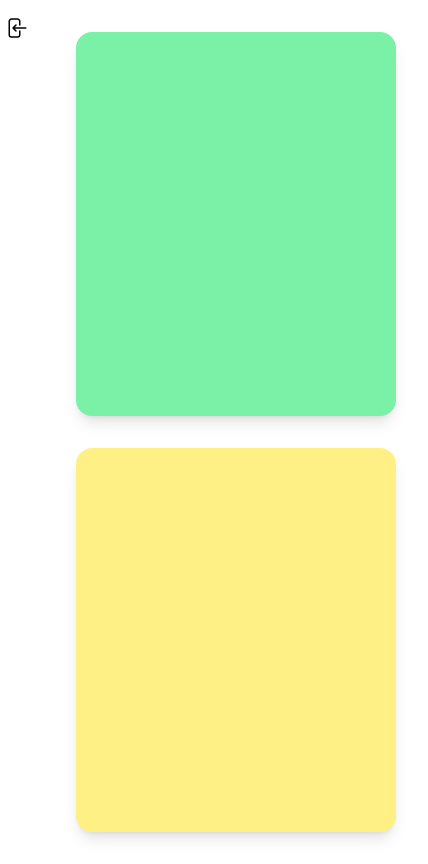
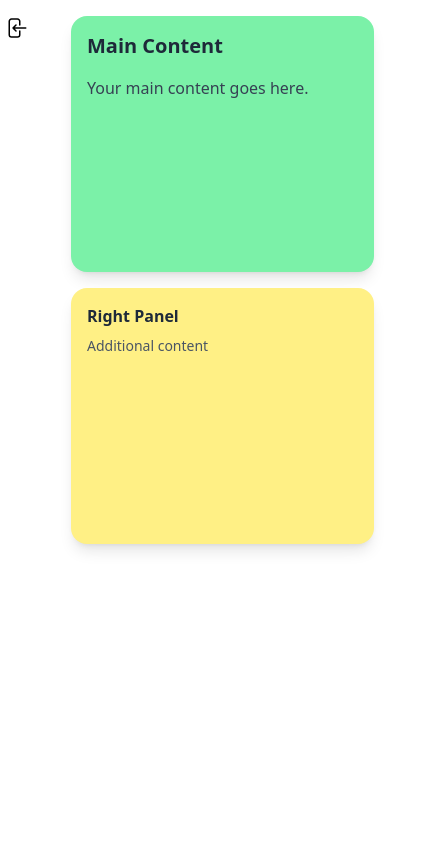
Before and after one commit to purvjoshi04/cohort-3, a React (Vite) app in the folder week-13/tailwind-class/: page /hero in a window 390 px wide. Shown: the whole page, 428 px wide, since content can reach past the window. Built offline with nearby package versions, Linux system fonts and the light colour scheme.

Commit message:
responsive hero page

```diff
--- a/week-13/tailwind-class/src/components/MainContent.jsx
+++ b/week-13/tailwind-class/src/components/MainContent.jsx
@@ -1,16 +1,73 @@
 export const MainContent = () => {
     return (
-        <div className="w-full">
-            <div className="h-72 bg-black hidden md:block"></div>
-            <div className="grid grid-cols-11 gap-8 p-8">
-                <div className="h-96 rounded-2xl bg-red-200 md:col-span-2 -translate-y-24 shadow-lg col-span-11 hidden md:block">
+        <div className="w-full min-h-screen">
+            <div className="h-48 md:h-35 bg-black hidden md:block"></div>
 
+            {/* Mobile Layout - Stack vertically */}
+            <div className="md:hidden space-y-4 p-4">
+                <div className="h-64 rounded-2xl bg-green-300 shadow-lg">
+                    <div className="p-4">
+                        <h2 className="text-xl font-bold text-gray-800 mb-4">Main Content</h2>
+                        <p className="text-gray-700">Your main content goes here.</p>
+                    </div>
                 </div>
-                <div className="h-96 rounded-2xl bg-green-300 md:col-span-6 shadow-lg col-span-11">
+                <div className="h-64 rounded-2xl bg-yellow-200 shadow-lg">
+                    <div className="p-4">
+                        <h3 className="font-semibold text-gray-800">Right Panel</h3>
+                        <p className="text-sm text-gray-600 mt-2">Additional content</p>
+                    </div>
+                </div>
+            </div>
 
+            {/* Tablet Layout (768px-1024px) */}
+            <div className="hidden md:block lg:hidden">
+                <div className="mx-4 md:mx-8 mb-4 md:mb-6 -translate-y-10">
+                    <div className="h-48 rounded-2xl bg-red-200 shadow-lg">
+                        <div className="p-4 md:p-6">
+                            <h3 className="text-lg font-semibold text-gray-800">Left Panel</h3>
+                            <p className="text-sm text-gray-600 mt-2">This content is now displayed horizontally for better tablet experience</p>
+                        </div>
+                    </div>
                 </div>
-                <div className="h-96 rounded-2xl bg-yellow-200 md:col-span-3 shadow-lg col-span-11">
 
+                <div className="grid grid-cols-1 md:grid-cols-3 gap-4 md:gap-6 mx-4 md:mx-8">
+                    <div className="md:col-span-2 min-h-96 rounded-2xl bg-green-300 shadow-lg">
+                        <div className="p-4 md:p-6">
+                            <h2 className="text-xl font-bold text-gray-800 mb-4">Main Content</h2>
+                            <p className="text-gray-700">Your main content goes here. This section takes up 2/3 of the width on tablet.</p>
+                        </div>
+                    </div>
+
+                    <div className="h-96 rounded-2xl bg-yellow-200 shadow-lg">
+                        <div className="p-4">
+                            <h3 className="font-semibold text-gray-800">Right Panel</h3>
+                            <p className="text-sm text-gray-600 mt-2">Additional content takes up 1/3 of the width.</p>
+                        </div>
+                    </div>
+                </div>
+            </div>
+
+            {/* Desktop Layout (1024px+) */}
+            <div className="hidden lg:block">
+                <div className="grid grid-cols-11 gap-8 p-8">
+                    <div className="h-96 rounded-2xl bg-red-200 col-span-2 -translate-y-24 shadow-lg">
+                        <div className="p-4">
+                            <h3 className="font-semibold text-gray-800">Left Panel</h3>
+                            <p className="text-sm text-gray-600 mt-2">Content here</p>
+                        </div>
+                    </div>
+                    <div className="h-96 rounded-2xl bg-green-300 col-span-6 shadow-lg">
+                        <div className="p-6">
+                            <h2 className="text-xl font-bold text-gray-800 mb-4">Main Content</h2>
+                            <p className="text-gray-700">Your main content goes here. This section will adapt to different screen sizes.</p>
+                        </div>
+                    </div>
+                    <div className="h-96 rounded-2xl bg-yellow-200 col-span-3 shadow-lg">
+                        <div className="p-4">
+                            <h3 className="font-semibold text-gray-800">Right Panel</h3>
+                            <p className="text-sm text-gray-600 mt-2">Additional content</p>
+                        </div>
+                    </div>
                 </div>
             </div>
         </div>
--- a/week-13/tailwind-class/src/components/Sidebar.jsx
+++ b/week-13/tailwind-class/src/components/Sidebar.jsx
@@ -20,15 +20,19 @@ const useMediaQuery = (query) => {
 
 export const Sidebar = () => {
     const [sidebarOpen, setSidebarOpen] = useState(true);
-    const isDesktop = useMediaQuery("(min-width: 768px)");
+    const isTablet = useMediaQuery("(min-width: 768px) and (max-width: 1024px)");
+    const isDesktop = useMediaQuery("(min-width: 1025px)");
+    const isMobile = useMediaQuery("(max-width: 767px)");
 
     useEffect(() => {
-        if (isDesktop === false) {
-            setSidebarOpen(false)
-        } else {
-            setSidebarOpen(true)
+        if (isMobile) {
+            setSidebarOpen(false);
+        } else if (isTablet) {
+            setSidebarOpen(false);
+        } else if (isDesktop) {
+            setSidebarOpen(true);
         }
-    }, [isDesktop])
+    }, [isMobile, isTablet, isDesktop]);
 
     return (
         <div className={`h-screen bg-black-500 transition-all duration-300 ${sidebarOpen ? 'w-96' : 'w-16'}`}>
```
